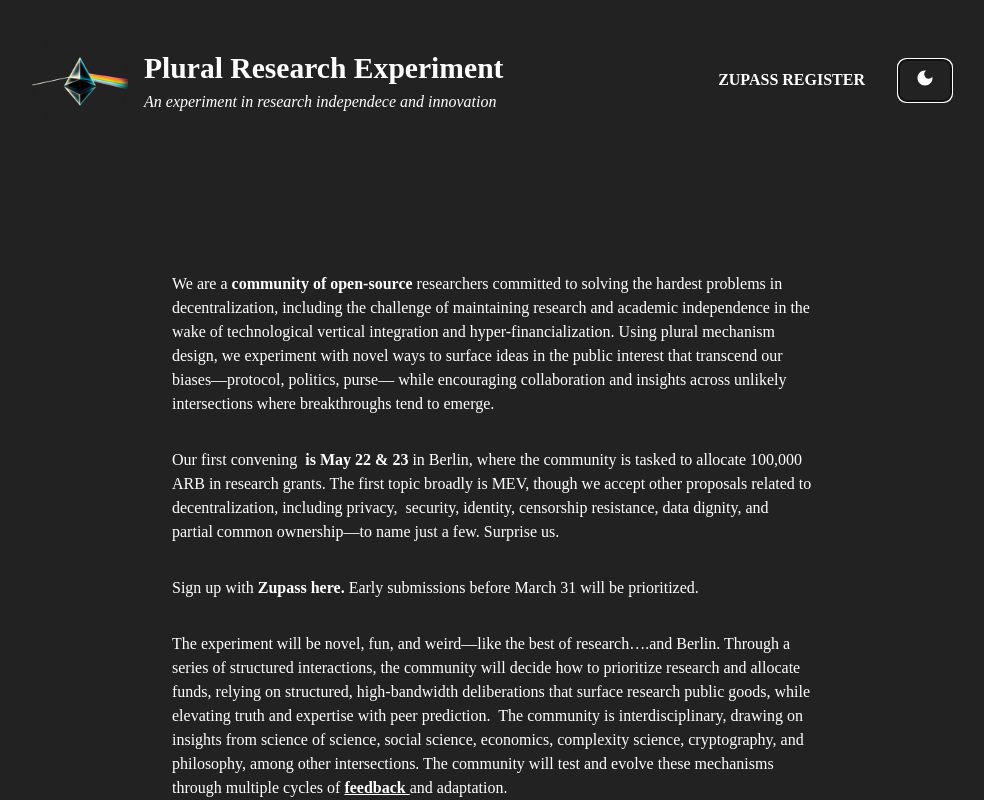
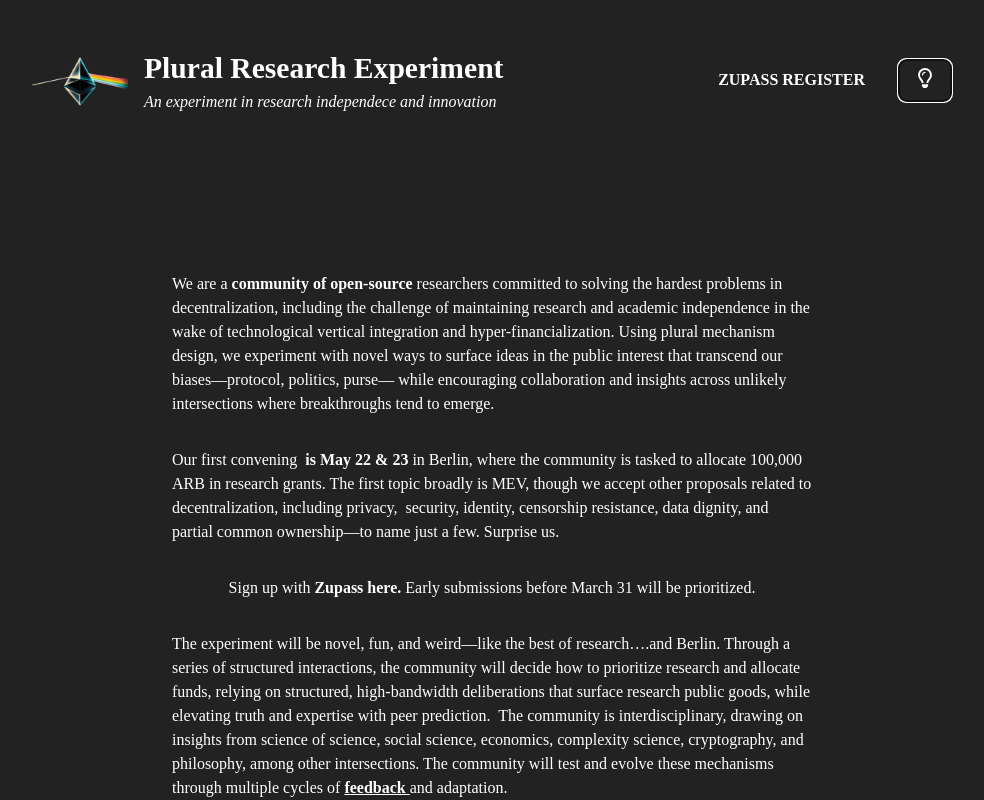
Before and after one commit to BrayanAngaritaR/plural, a React (Vite) app: page / in a window 1280 px wide. Both pictures are taken after a click on the button 1073 px from the left and 80 px from the top of the page. Shown: the top 800 px of the page, without its empty margins (148-1132 px from the left). Built offline with nearby package versions, Linux system fonts and the light colour scheme.

Commit message:
Responsive design fixed

```diff
--- a/src/components/menu/StyledMenu.tsx
+++ b/src/components/menu/StyledMenu.tsx
@@ -1,8 +1,8 @@
 import { useState } from "react";
 import StyledButton from "../StyledButton";
-import styled from "styled-components";
+import styled, { useTheme } from "styled-components";
 import Logo from "../../assets/img/logo.png";
-import { useLocation, useNavigate,  } from "react-router-dom";
+import { useLocation, useNavigate, } from "react-router-dom";
 
 const StyledContainerMenu = styled.div<{
    $isMobileShow?: boolean;
@@ -75,6 +75,7 @@
 
 const StyledMenu = ({ toggleTheme }: { toggleTheme: () => void }) => {
    const [isOpen, setIsOpen] = useState(false);
+   const {isDark} = useTheme();
 
    const navigate = useNavigate();
 
@@ -83,6 +84,7 @@
    const toComments = () => {
       navigate(`/comments`)
    }
+
    return (
       <StyledContainerMenu $isMobileShow>
          <StyledContainerMenuLeftSide>
@@ -118,11 +120,11 @@
                pathname === '/comments' &&
                <>
                   <StyledButton $underline $isMobileHidden>
-                  {" "}
-                  Agenda{" "}
+                     {" "}
+                     Agenda{" "}
                   </StyledButton>
                   <StyledButton $isMobileHidden> Account </StyledButton>
-                  <StyledButton $primary $isMobileHidden>
+                  <StyledButton $primary $isMobileHidden onClick={() => navigate(`/`)}>
                      {" "}
                      Log Out{" "}
                   </StyledButton>
@@ -130,12 +132,13 @@
             }
             {
                pathname !== '/comments' &&
-                  <StyledButton $primary $isMobileHidden onClick={() => toComments()}>
-                     {`ZUPASS REGISTER`}
-                  </StyledButton>
+               <StyledButton $primary $isMobileHidden onClick={() => toComments()}>
+                  {`ZUPASS REGISTER`}
+               </StyledButton>
             }
             <StyledButton onClick={toggleTheme} $primary>
                <svg
+                  className={`d-${isDark ? 'none' : 'inline-block'}`}
                   width="20"
                   height="20"
                   viewBox="0 0 20 20"
@@ -154,6 +157,11 @@
                      </clipPath>
                   </defs>
                </svg>
+
+
+               <svg className={`d-${isDark ? 'inline-block' : 'none'}`} width="20" height="20" fill="#fff" xmlns="http://www.w3.org/2000/svg" viewBox="0 0 384 512">
+                  <path d="M297.2 248.9C311.6 228.3 320 203.2 320 176c0-70.7-57.3-128-128-128S64 105.3 64 176c0 27.2 8.4 52.3 22.8 72.9c3.7 5.3 8.1 11.3 12.8 17.7l0 0c12.9 17.7 28.3 38.9 39.8 59.8c10.4 19 15.7 38.8 18.3 57.5H109c-2.2-12-5.9-23.7-11.8-34.5c-9.9-18-22.2-34.9-34.5-51.8l0 0 0 0c-5.2-7.1-10.4-14.2-15.4-21.4C27.6 247.9 16 213.3 16 176C16 78.8 94.8 0 192 0s176 78.8 176 176c0 37.3-11.6 71.9-31.4 100.3c-5 7.2-10.2 14.3-15.4 21.4l0 0 0 0c-12.3 16.8-24.6 33.7-34.5 51.8c-5.9 10.8-9.6 22.5-11.8 34.5H226.4c2.6-18.7 7.9-38.6 18.3-57.5c11.5-20.9 26.9-42.1 39.8-59.8l0 0 0 0 0 0c4.7-6.4 9-12.4 12.7-17.7zM192 128c-26.5 0-48 21.5-48 48c0 8.8-7.2 16-16 16s-16-7.2-16-16c0-44.2 35.8-80 80-80c8.8 0 16 7.2 16 16s-7.2 16-16 16zm0 384c-44.2 0-80-35.8-80-80V416H272v16c0 44.2-35.8 80-80 80z"/>
+               </svg>
             </StyledButton>
          </div>
       </StyledContainerMenu>
--- a/src/index.css
+++ b/src/index.css
@@ -71,3 +71,7 @@
   min-width: 100%;
   margin: auto;
 }
+
+.d-none{
+  display: none;
+}
--- a/src/pages/Home.tsx
+++ b/src/pages/Home.tsx
@@ -26,14 +26,17 @@
 `;
 
 const StyledP = styled.p`
-    margin: 0px;
+    margin: 0px auto;
     color: ${(props) => props.theme.text};
     font-family: Playfair;
     max-width: 720px;
-    padding: 0px 25vw;
 
-    @media (max-width: 678px) {
+    @media (max-width: 1080px) {
       padding: 0px 32px;
+   }
+
+   @media (min-width: 1080px) {
+      padding: 0px 25vw;
    }
 `;
 
```
Also changed, not shown: src/components/footer/StyledFooter.tsx (line endings or trailing spaces).
